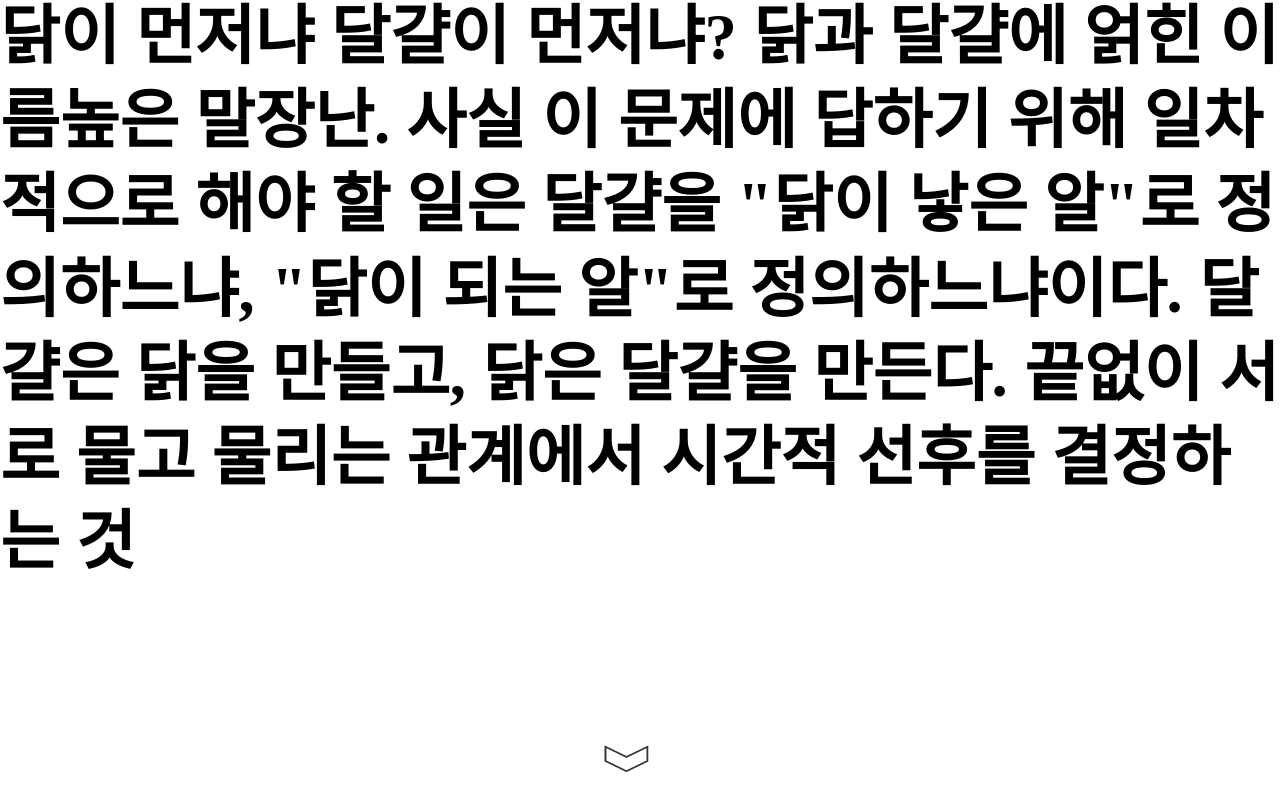
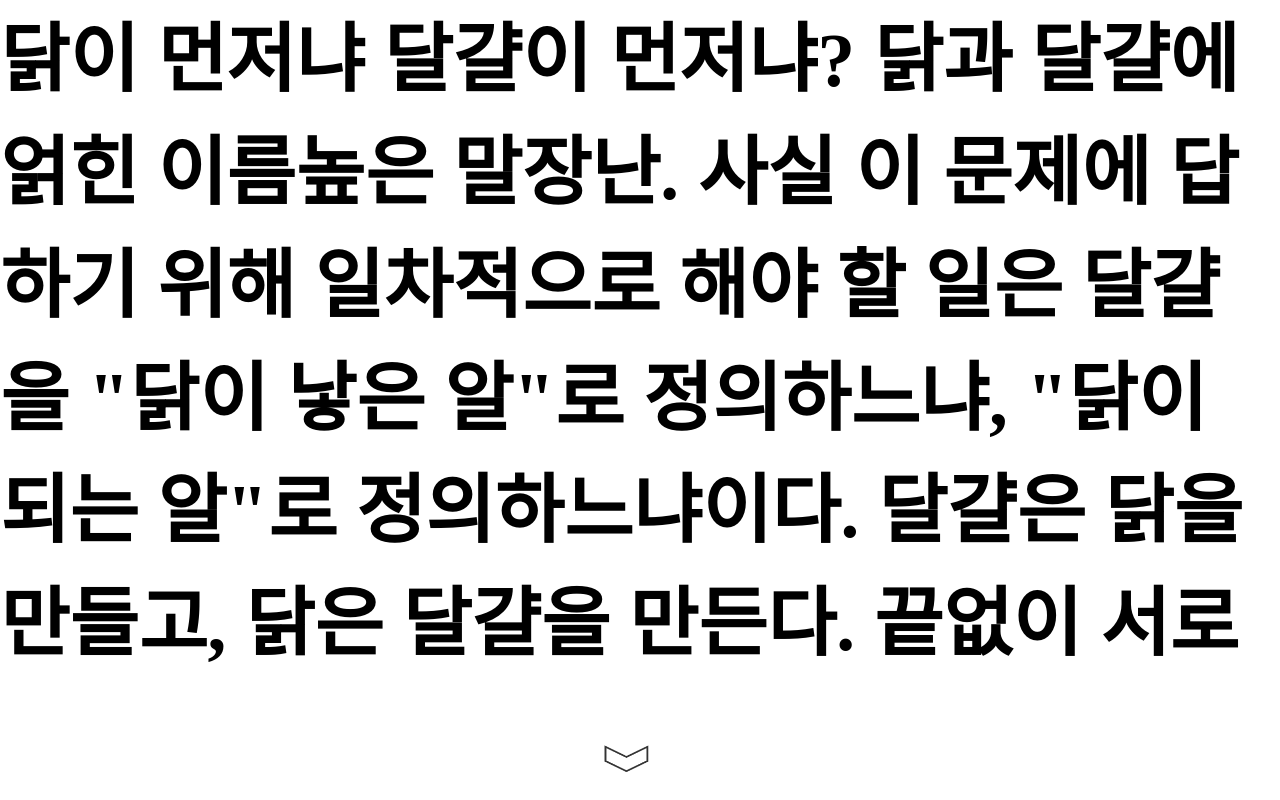
Before and after one commit to kimsurn/cmco, a plain HTML site: page index.html in a window 1280 px wide. Drawn offline with nearby package versions, Linux system fonts and the light colour scheme.

Commit message:
Update index.html

```diff
--- a/index.html
+++ b/index.html
@@ -97,8 +97,8 @@ h1,h2,p1,p2{font-family: 'Permanent Marker', cursive;}
 	<div id="motion" style="transition: all 0.2s; opacity: 1;">
     <p class="typing-txt" style="color: black; overflow: hidden;">닭이 먼저냐 달걀이 먼저냐? <br> 닭과 달걀에 얽힌 이름높은 말장난. <br>사실 이 문제에 답하기 위해 일차적으로 해야 할 일은 달걀을 "닭이 낳은 알"로 정의하느냐, "닭이 되는 알"로 정의하느냐이다. 달걀은 닭을 만들고, 닭은 달걀을 만든다. 끝없이 서로 물고 물리는 관계에서 시간적 선후를 결정하는 것은 불가능하다. 달걀이 '닭이 낳은 알' 이라면 닭이 달걀보다 우선하지만, '닭이 되는 알'이라면 달걀이 우선한다. 자 그래서 당신은 어떻게 생각하는가?</p>
 	  <p class="typing" style="width: 100%; height: 680px;
-	  	position: absolute; left: 0px; top: -70px; font-size: 4.05em;
-	  	line-height:1.3; font-weight: 900; overflow: hidden;
+	  	position: absolute; left: 0px; top: -70px; font-size: 4.7em;
+	  	line-height:1.5; font-weight: 900; overflow: hidden;
 	  	font-family: source-han-serif-korean, serif;"></p>
 	  </div>
 
```
